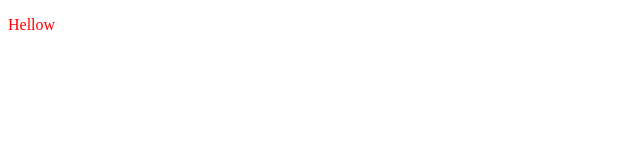
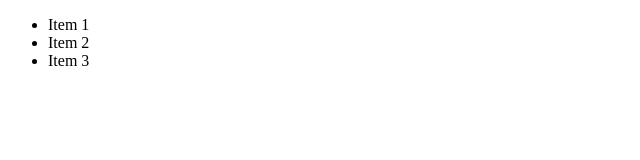
Before and after one commit to vietbuiminh/javascript_lt, a plain HTML site: page index.html in a window 1280 px wide. Shown: the whole page, without its empty margins (0-640 px from the left). Drawn offline with Linux system fonts and the light colour scheme.

Commit message:
Added list

```diff
--- a/index.html
+++ b/index.html
@@ -8,7 +8,10 @@
   <title>JavaScript Basic</title>
 </head>
 <body>
-  <p>Hellow</p>
-  <script src="main.js"></script>
+  <ul id="list">
+    <li class="list-item">Item 1</li>
+    <li class="list-item">Item 2</li>
+    <li class="list-item">Item 3</li>
+  </ul>
 </body>
 </html>
```
